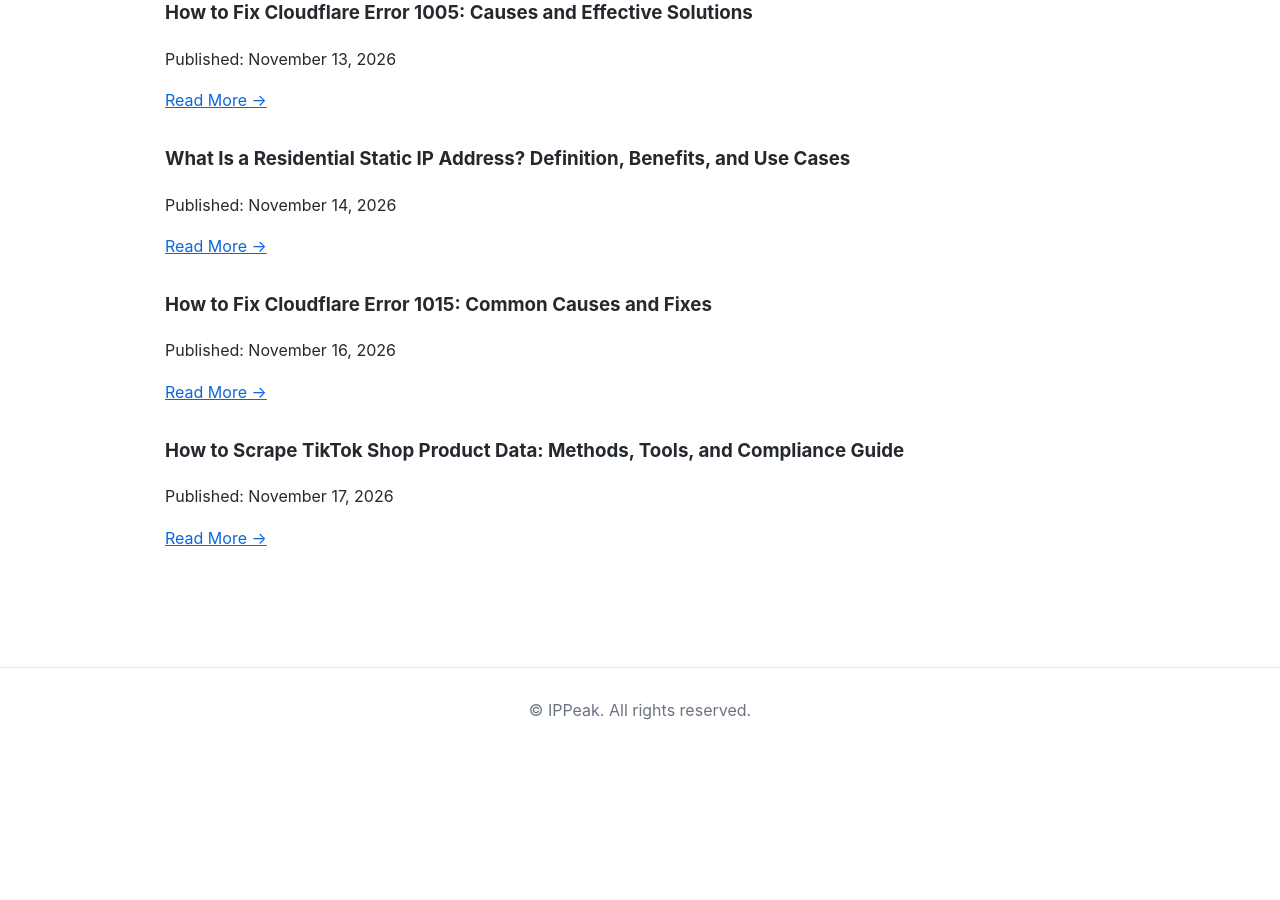
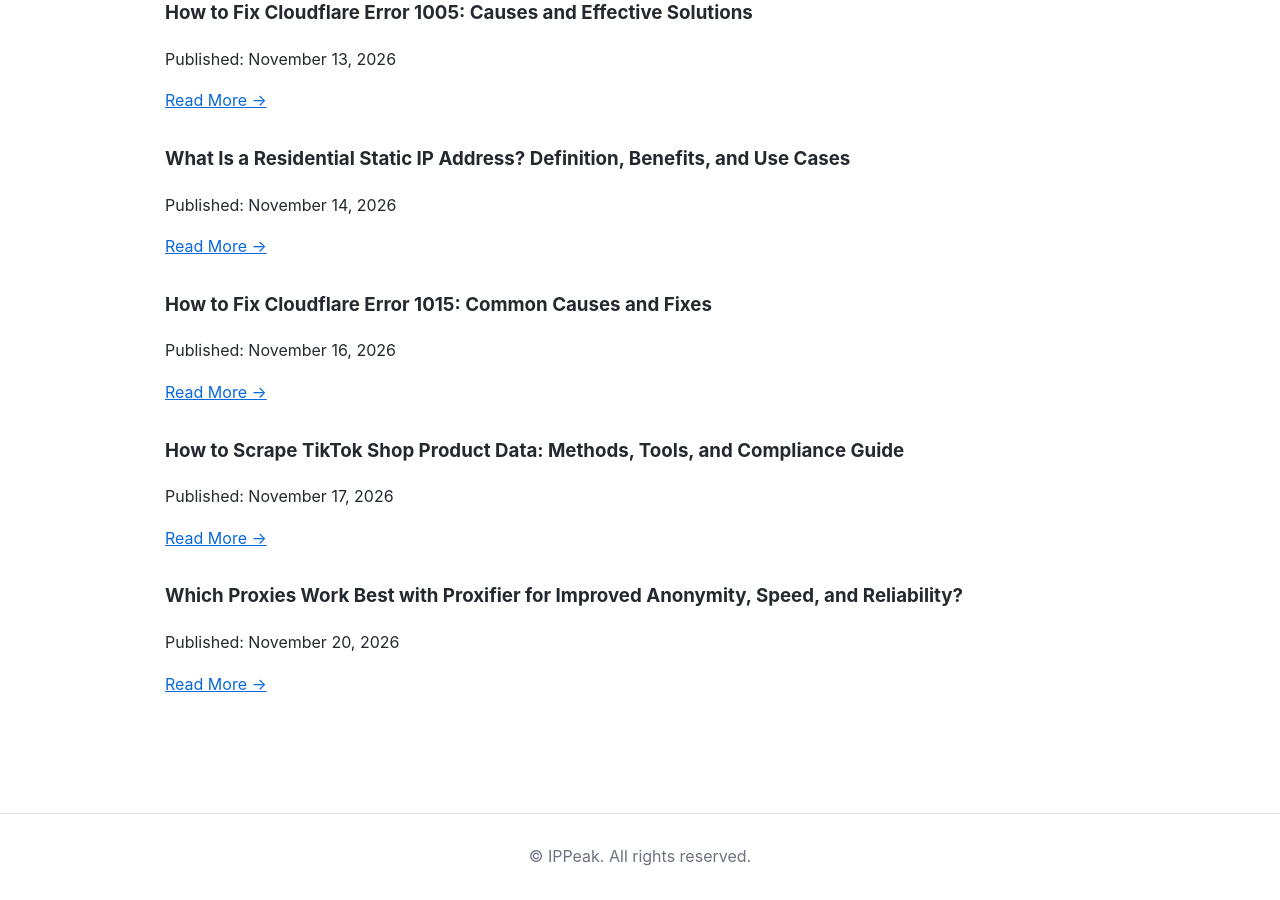
Before and after one commit to IPPeak/IPPeak-Residential-Proxy, a Jekyll site: the page built from docs/blog/articles.md, in a window 1280 px wide and 900 px high, scrolled down 3961 px. Built offline with Jekyll 4.4.1, drawn with Linux system fonts in a browser that asks for light colours; before the commit the page ends 4715 px from its top, so only the background shows below that.

Commit message:
Update articles.md

```diff
--- a/docs/blog/articles.md
+++ b/docs/blog/articles.md
@@ -178,3 +178,9 @@ Published: November 16, 2026
 Published: November 17, 2026
 
 [Read More →](How-to-Scrape-TikTok-Shop-Product-Data.html)
+
+### Which Proxies Work Best with Proxifier for Improved Anonymity, Speed, and Reliability?
+
+Published: November 20, 2026
+
+[Read More →](Which-Proxies-Work-Best-with-Proxifier.html)
```
